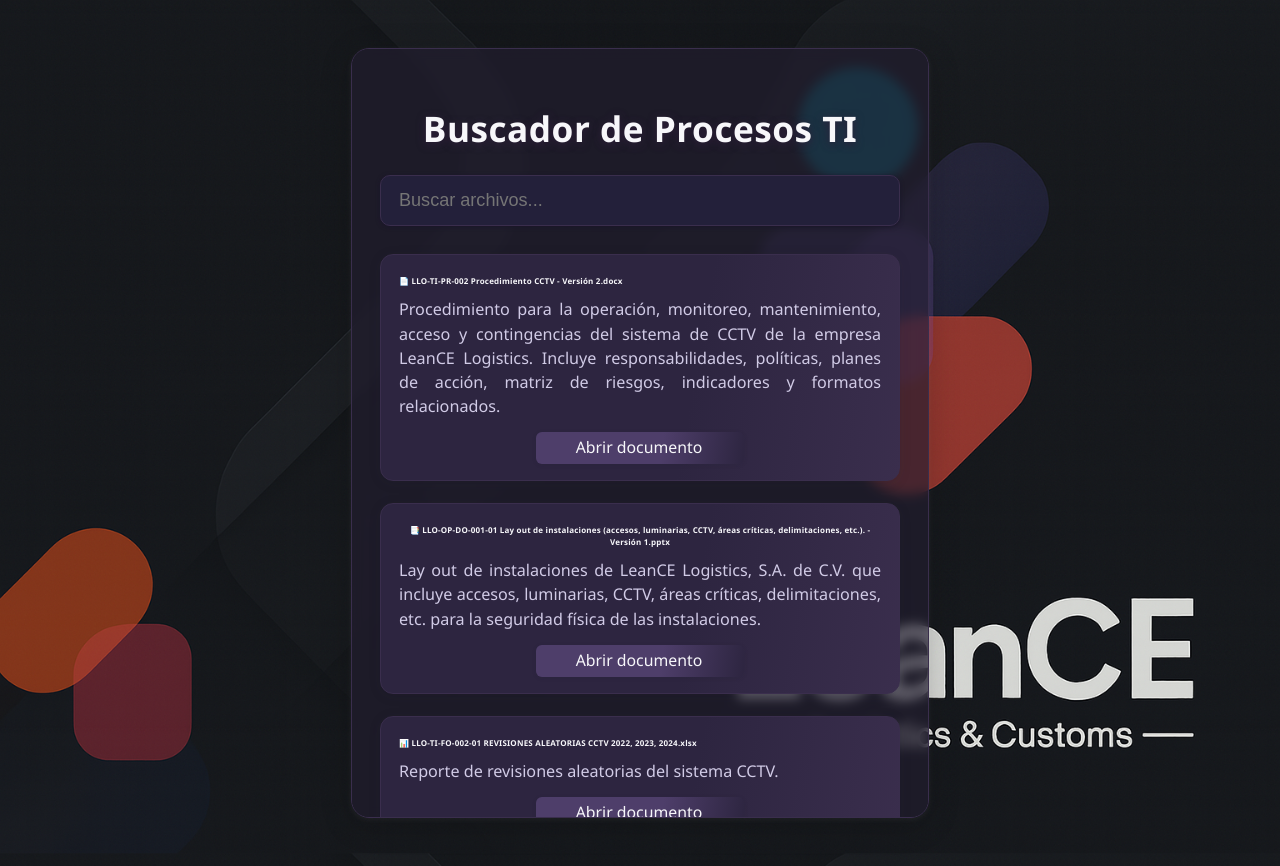
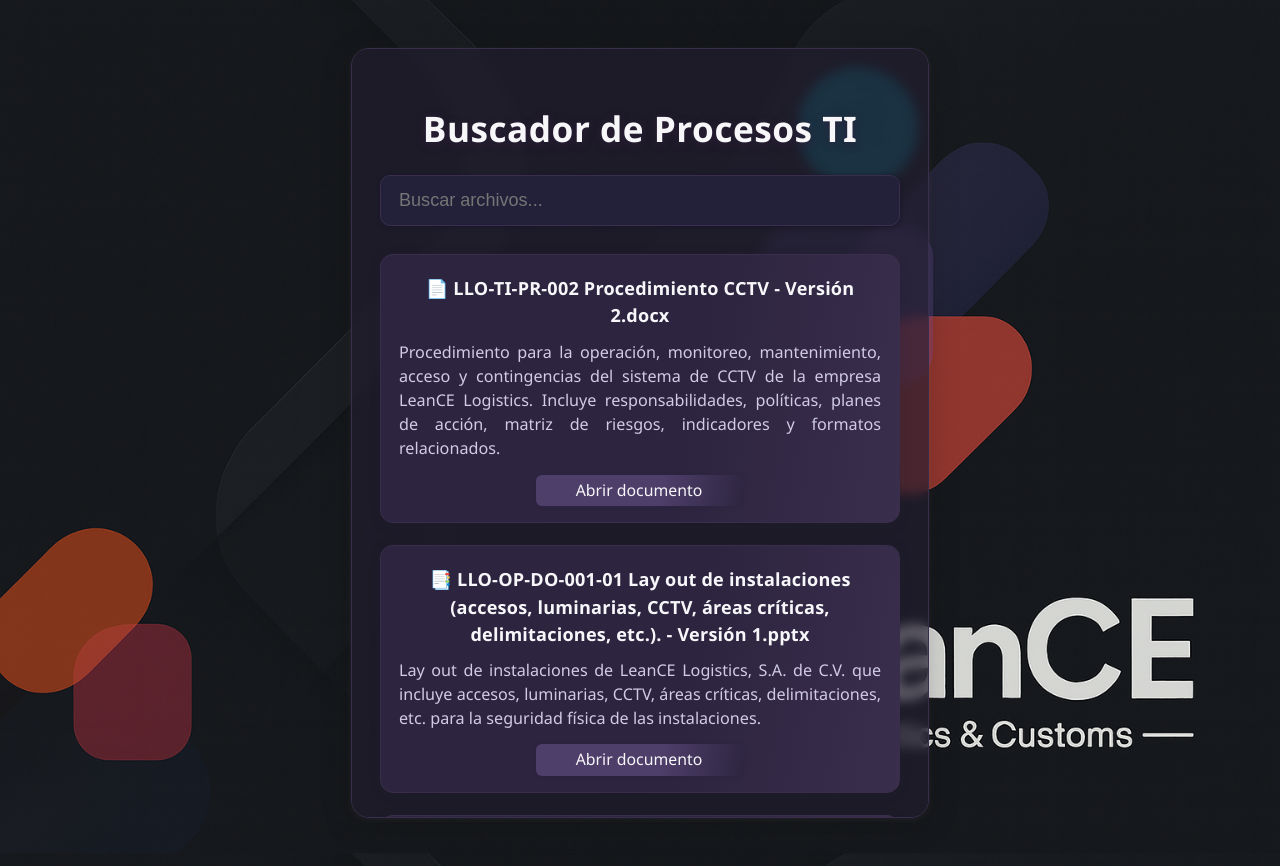
Before and after one commit to desarrolladorJR2025/archivos_oea, a React (Vite) app: page / in a window 1280 px wide. Built offline with nearby package versions, Linux system fonts and the light colour scheme.

Commit message:
ajuste en css

```diff
--- a/src/App.css
+++ b/src/App.css
@@ -140,7 +140,7 @@
 .nombre {
   font-weight: 700;
   color: #f7f7fa;
-  font-size: .5rem;
+  font-size: 1.13rem;
   margin-bottom: 2px;
   letter-spacing: 0.2px;
   display: flex;
```
